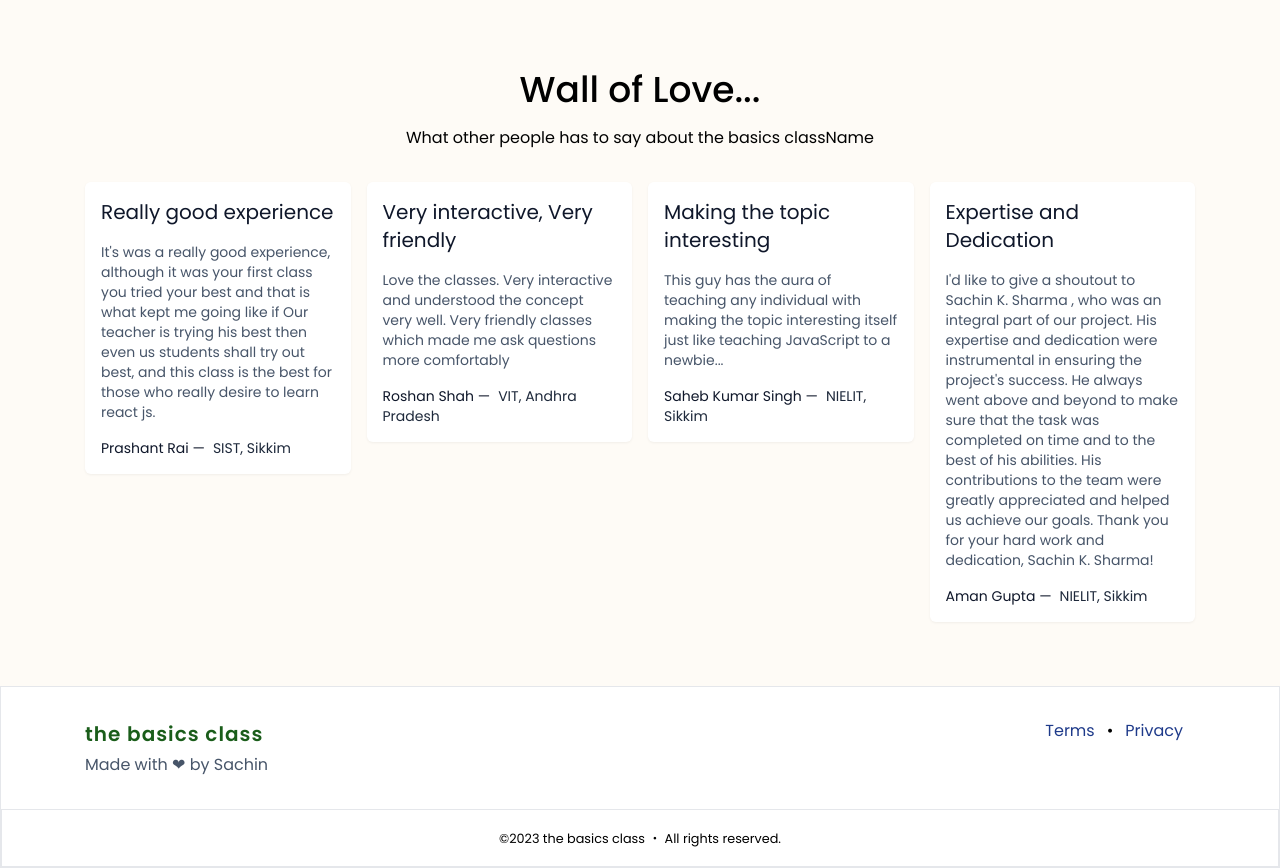
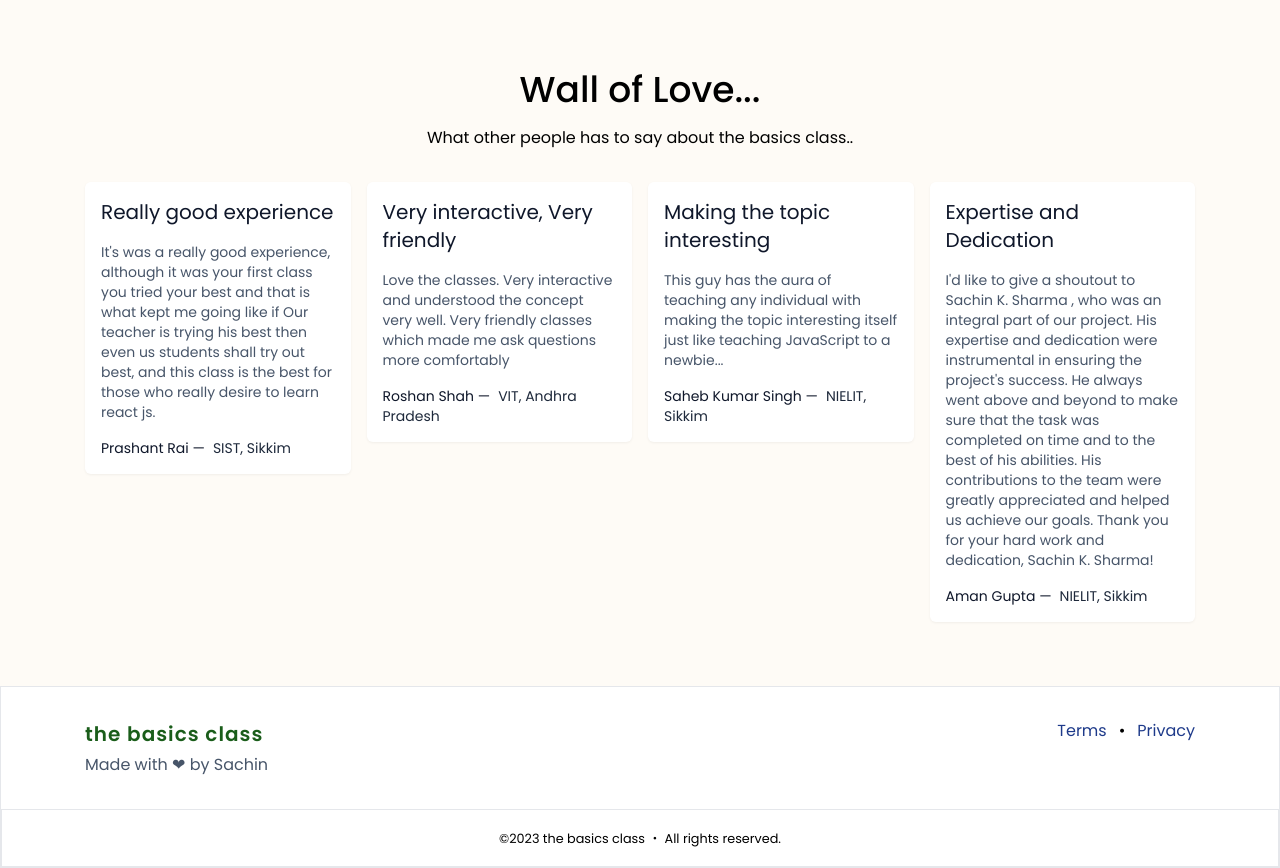
Before and after one commit to sachinshrmaa/cohort, a Next.js app: page / in a window 1280 px wide. Shown: the part 1980-2848 px from the top of the page. Built offline with nearby package versions, Linux system fonts and the light colour scheme.

Commit message:
fix: the footer menu for smaller screen

```diff
--- a/app/(site)/page.tsx
+++ b/app/(site)/page.tsx
@@ -151,7 +151,7 @@ export default function Home() {
               Wall of Love...
             </h1>
             <p className="mb-8 text-md">
-              What other people has to say about the basics className
+              What other people has to say about the basics class..
             </p>
           </div>
 
--- a/components/Footer.tsx
+++ b/components/Footer.tsx
@@ -10,12 +10,12 @@ export default function Footer() {
             <h2 className="font-albert logo mb-1">the basics class</h2>
             <p className="text-slate-600">Made with ❤ by Sachin</p>
           </div>
-          <div className="mt-6 col-span-3 md:mt-0 md:col-span-1 justify-self-end">
-            <Link href="/terms" className="mx-3 text-blue-900">
+          <div className="mt-6 col-span-3 md:mt-0 md:col-span-1 justify-self-start md:justify-self-end">
+            <Link href="/terms" className="text-blue-900">
               Terms
             </Link>
-            •
-            <Link href="/privacy" className="mx-3 text-blue-900">
+            <span className="mx-3">•</span>
+            <Link href="/privacy" className="text-blue-900">
               Privacy
             </Link>
           </div>
--- a/components/NavBar.tsx
+++ b/components/NavBar.tsx
@@ -2,7 +2,7 @@
 import Link from "next/link";
 import React, { useState } from "react";
 
-const TestBar = () => {
+const NavBar = () => {
   const [isMenuOpen, setIsMenuOpen] = useState(false);
 
   const toggleMenu = () => {
@@ -93,4 +93,4 @@ const TestBar = () => {
   );
 };
 
-export default TestBar;
+export default NavBar;
```
